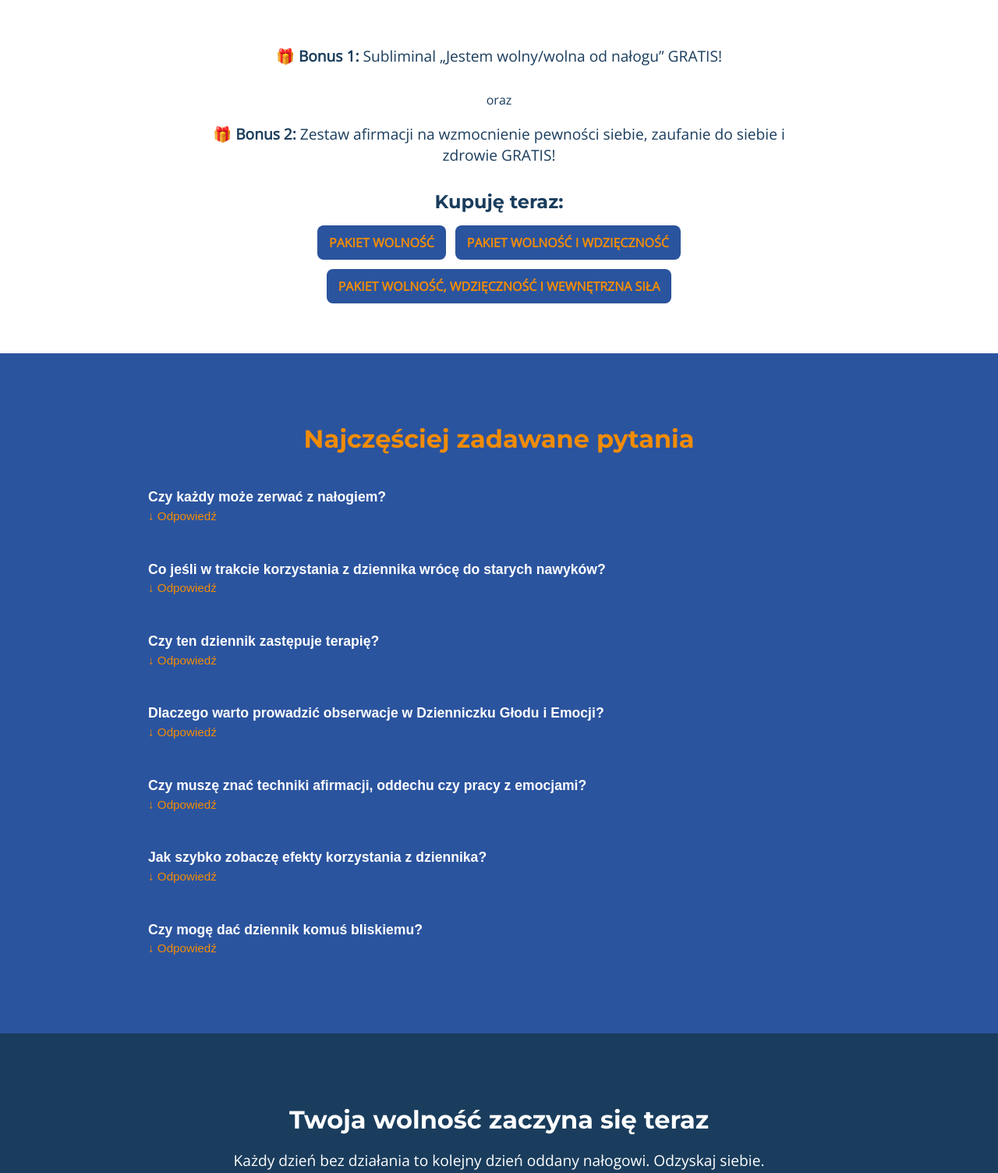
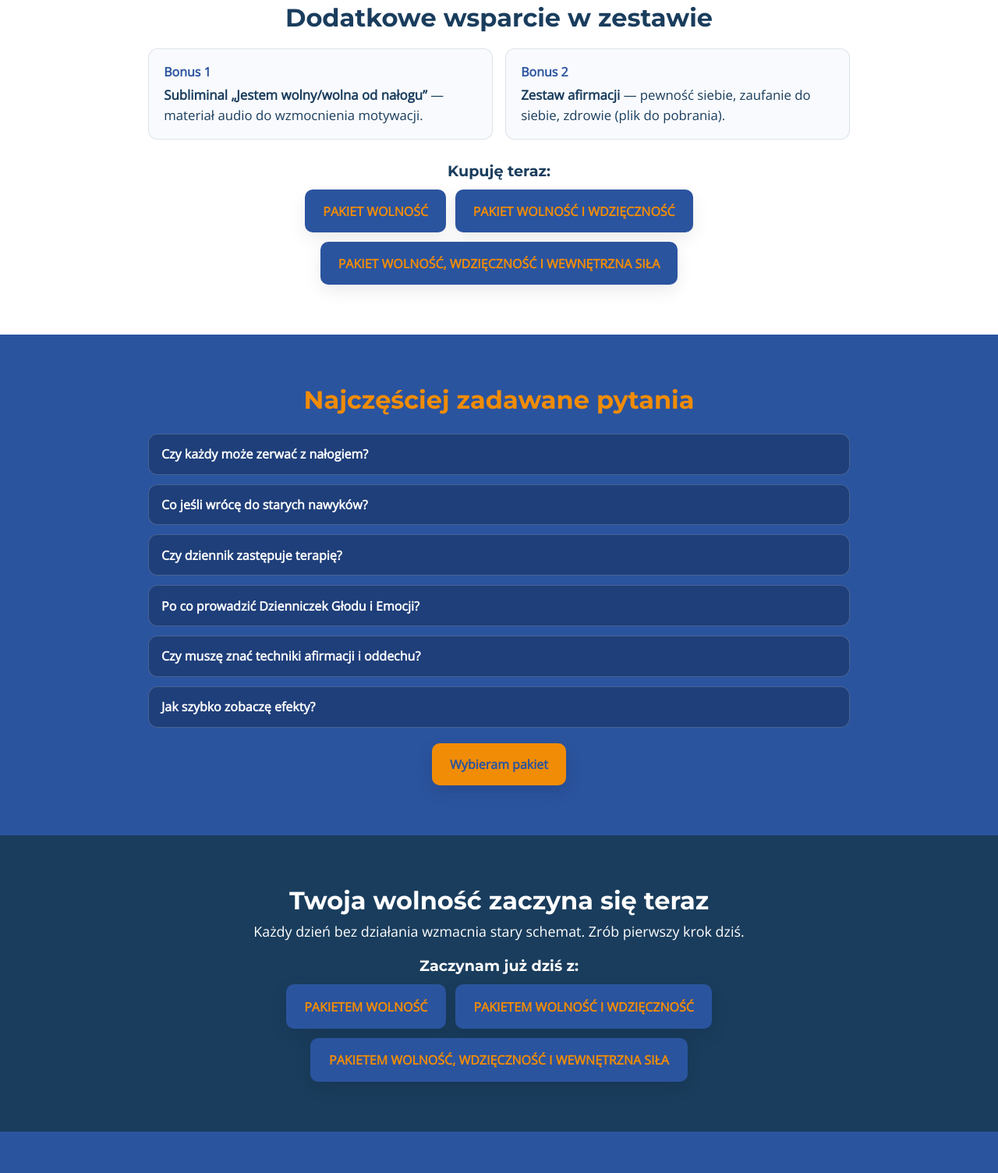
Before and after one commit to kontaktdodna-rgb/wolnosc-od-nalogu, a plain HTML site: page index.html in a window 1280 px wide. Shown: the part 6441-7945 px from the top of the page at 78% size. After the commit the page ends 7892 px from the top, so only its background shows below. Drawn offline with nearby package versions, Linux system fonts and the light colour scheme.

Commit message:
Update index.html

```diff
--- a/index.html
+++ b/index.html
@@ -665,8 +665,7 @@ src="https://www.facebook.com/tr?id=2672176943134011&ev=PageView&noscript=1"
   </div>
 </section>
 <!-- === / SEKCJA 5 === -->
-html
-Skopiuj kod
+
 <!-- === SEKCJA 6: SPOŁECZNY DOWÓD SŁUSZNOŚCI (poprawiona) === -->
 <section id="social-proof" aria-label="Opinie i efekty"
   style="padding: 4rem 2rem; background-color: #ffffff; color: #1A3D5D;">
@@ -714,8 +713,7 @@ Skopiuj kod
   </div>
 </section>
 <!-- === / SEKCJA 6 === -->
-html
-Skopiuj kod
+
 <!-- === SEKCJA 7: DLA KOGO JEST TEN DZIENNIK (poprawiona) === -->
 <section id="for-whom" aria-label="Dla kogo"
   style="padding: 4rem 2rem; background-color: #2B549F; color:#fff;">
@@ -785,178 +783,177 @@ Skopiuj kod
   </div>
 </section>
 <!-- === / SEKCJA 7 === -->
-  <!-- SEKCJA 8: DLACZEGO WARTO -->
-<section style="padding: 4rem 2rem; background-color: #2B549F; color: #ffffff;">
-  <div style="max-width: 1000px; margin: 0 auto; text-align: center;">
+<!-- === SEKCJA 8: DLACZEGO WARTO (poprawiona) === -->
+<section id="why" aria-label="Dlaczego warto"
+  style="padding: 4rem 2rem; background-color: #2B549F; color: #fff;">
+  <div style="max-width: 1100px; margin: 0 auto;">
 
-    <h2 style="font-family: 'Montserrat', sans-serif; font-size: 2rem; margin-bottom: 2rem; color: #ffffff;">
+    <h2 style="font-family:'Montserrat',sans-serif; font-size: clamp(1.6rem,3vw,2rem); text-align:center; margin:0 0 1.5rem 0;">
       Dlaczego warto?
     </h2>
 
-    <ul style="list-style-type: none; padding-left: 0; font-size: 1.2rem; line-height: 2; color: #ffffff;">
-      <li>✔ Stworzony na bazie sprawdzonych metod terapeutycznych</li>
-      <li>✔ Łączy narzędzia psychologiczne, coachingowe i mindfulness</li>
-      <li>✔ Możesz korzystać od razu – drukuj lub wypełniaj online</li>
-      <li>✔ Jednorazowy zakup – bez abonamentów</li>
-    </ul>
+    <!-- 4 korzyści w kartach dla czytelności -->
+    <div style="display:grid; gap:1rem; grid-template-columns: repeat(4, minmax(0,1fr));">
+      <article style="background:#1F3F7A; border:1px solid rgba(255,255,255,.18); border-radius:12px; padding:1rem;">
+        <div style="font-weight:800; color:#F18C06; margin-bottom:.35rem;">Sprawdzone podejście</div>
+        <p style="margin:0; line-height:1.55;">Oparte na metodach terapeutycznych i praktykach samoregulacji.</p>
+      </article>
+      <article style="background:#1F3F7A; border:1px solid rgba(255,255,255,.18); border-radius:12px; padding:1rem;">
+        <div style="font-weight:800; color:#F18C06; margin-bottom:.35rem;">Konkretne narzędzia</div>
+        <p style="margin:0; line-height:1.55;">Psychologia, coaching, uważność — bez teorii, tylko ćwiczenia.</p>
+      </article>
+      <article style="background:#1F3F7A; border:1px solid rgba(255,255,255,.18); border-radius:12px; padding:1rem;">
+        <div style="font-weight:800; color:#F18C06; margin-bottom:.35rem;">Start od razu</div>
+        <p style="margin:0; line-height:1.55;">Wersja cyfrowa: drukuj lub wypełniaj na telefonie/komputerze.</p>
+      </article>
+      <article style="background:#1F3F7A; border:1px solid rgba(255,255,255,.18); border-radius:12px; padding:1rem;">
+        <div style="font-weight:800; color:#F18C06; margin-bottom:.35rem;">Bez abonamentu</div>
+        <p style="margin:0; line-height:1.55;">Jednorazowy zakup — korzystasz tyle, ile potrzebujesz.</p>
+      </article>
+    </div>
 
+    <!-- Mikro-CTA -->
+    <div style="text-align:center; margin-top:1.5rem;">
+      <a href="#pakiety"
+         style="display:inline-block; padding:.95rem 1.35rem; border-radius:10px; font-weight:700; text-decoration:none; border:2px solid transparent; background:#F18C06; color:#2B549F; box-shadow:0 8px 22px rgba(0,0,0,.12);">
+        Sprawdź pakiety
+      </a>
+    </div>
   </div>
 </section>
 
-<!-- SEKCJA 9: CENA I BONUS -->
-<section style="padding: 4rem 2rem; background-color: #ffffff; color: #1A3D5D;">
-  <div style="max-width: 800px; margin: 0 auto; text-align: center;">
+<!-- === SEKCJA 9: BONUSY + CTA (poprawiona) === -->
+<section id="bonus" aria-label="Bonusy i zakup"
+  style="padding: 4rem 2rem; background-color:#fff; color:#1A3D5D;">
+  <div style="max-width: 900px; margin: 0 auto;">
 
-    <p style="font-size: 1.2rem; margin-bottom: 2rem;">
-      🎁 <strong>Bonus 1:</strong> Subliminal „Jestem wolny/wolna od nałogu” GRATIS!
-      <p>oraz</p>
-        <p style="font-size: 1.2rem; margin-bottom: 2rem;">
-      🎁 <strong>Bonus 2:</strong> Zestaw afirmacji na wzmocnienie pewności siebie, zaufanie do siebie i zdrowie GRATIS!
-  </p>
+    <h2 style="font-family:'Montserrat',sans-serif; font-size: clamp(1.6rem,3vw,2rem); text-align:center; margin:0 0 1.25rem 0;">
+      Dodatkowe wsparcie w zestawie
+    </h2>
 
-<div style="margin-top: 1.5rem; text-align: center;">
-  <h3 style="font-family: 'Montserrat', sans-serif; font-size: 1.5rem; margin-bottom: 1rem;">
-    Kupuję teraz:
-  </h3>
-  <div class="cta-packages">
-    <a class="cta-link" href="https://www.naffy.io/do-dna/wolnosc-od-nalogu-masz-to-w-sobie-dziennik-wsparcia-dla-uzaleznionych-GGz" target="_blank" rel="noopener">
+    <!-- Bonusy w kartach -->
+    <div style="display:grid; gap:1rem; grid-template-columns: repeat(2, minmax(0,1fr));">
+      <article style="background:#F8FAFD; border:1px solid rgba(26,61,93,.12); border-radius:12px; padding:1.1rem 1.2rem;">
+        <div style="font-weight:800; color:#2B549F; margin-bottom:.35rem;">Bonus 1</div>
+        <div style="font-size:1.05rem; line-height:1.55;"><strong>Subliminal „Jestem wolny/wolna od nałogu”</strong> — materiał audio do wzmocnienia motywacji.</div>
+      </article>
+      <article style="background:#F8FAFD; border:1px solid rgba(26,61,93,.12); border-radius:12px; padding:1.1rem 1.2rem;">
+        <div style="font-weight:800; color:#2B549F; margin-bottom:.35rem;">Bonus 2</div>
+        <div style="font-size:1.05rem; line-height:1.55;"><strong>Zestaw afirmacji</strong> — pewność siebie, zaufanie do siebie, zdrowie (plik do pobrania).</div>
+      </article>
+    </div>
+
+    <!-- CTA zbiorcze -->
+    <div style="text-align:center; margin-top:1.75rem;">
+      <h3 style="font-family:'Montserrat',sans-serif; font-size:1.2rem; margin:0 0 .75rem 0;">Kupuję teraz:</h3>
+      <div style="display:flex; gap:.75rem; justify-content:center; flex-wrap:wrap;">
+        <a class="btn btn-primary" href="https://www.naffy.io/do-dna/wolnosc-od-nalogu-masz-to-w-sobie-dziennik-wsparcia-dla-uzaleznionych-GGz" target="_blank" rel="noopener"
+           style="display:inline-block; padding:.9rem 1.3rem; border-radius:10px; font-weight:700; text-decoration:none; border:2px solid transparent; background:#2B549F; color:#F18C06; box-shadow:0 8px 22px rgba(0,0,0,.08);">
           PAKIET WOLNOŚĆ
         </a>
-    <a class="cta-link" href="https://www.naffy.io/do-dna/pakiet-wolnosc-i-wdziecznosc-8Y7" target="_blank" rel="noopener">
+        <a class="btn btn-primary" href="https://www.naffy.io/do-dna/pakiet-wolnosc-i-wdziecznosc-8Y7" target="_blank" rel="noopener"
+           style="display:inline-block; padding:.9rem 1.3rem; border-radius:10px; font-weight:700; text-decoration:none; border:2px solid transparent; background:#2B549F; color:#F18C06; box-shadow:0 8px 22px rgba(0,0,0,.08);">
           PAKIET WOLNOŚĆ I WDZIĘCZNOŚĆ
         </a>
-    <a class="cta-link" href="https://www.naffy.io/do-dna/pakiet-wolnosc-wdziecznosc-i-wewnetrzna-sila-25Y" target="_blank" rel="noopener">
+        <a class="btn btn-primary" href="https://www.naffy.io/do-dna/pakiet-wolnosc-wdziecznosc-i-wewnetrzna-sila-25Y" target="_blank" rel="noopener"
+           style="display:inline-block; padding:.9rem 1.3rem; border-radius:10px; font-weight:700; text-decoration:none; border:2px solid transparent; background:#2B549F; color:#F18C06; box-shadow:0 8px 22px rgba(0,0,0,.08);">
           PAKIET WOLNOŚĆ, WDZIĘCZNOŚĆ I WEWNĘTRZNA SIŁA
         </a>
       </div>
     </div>
-
-
   </div>
 </section>
-<!-- SEKCJA 10: FAQ -->
-<section style="padding: 4rem 2rem; background-color: #2B549F; color: #ffffff;">
+
+<!-- === SEKCJA 10: FAQ (poprawiona, akordeony) === -->
+<section id="faq" aria-label="Najczęściej zadawane pytania"
+  style="padding: 4rem 2rem; background-color:#2B549F; color:#fff;">
   <div style="max-width: 900px; margin: 0 auto;">
-
-    <h2 style="text-align: center; font-family: 'Montserrat', sans-serif; font-size: 2rem; margin-bottom: 2rem; color: #F18C06;">
+    <h2 style="text-align:center; font-family:'Montserrat',sans-serif; font-size: clamp(1.6rem,3vw,2rem); margin:0 0 1.5rem 0; color:#F18C06;">
       Najczęściej zadawane pytania
     </h2>
 
-    <!-- Pytania i odpowiedzi -->
-    <div class="faq-item" style="margin-bottom: 1.5rem;">
-      <button onclick="toggleAnswer(this)" style="width: 100%; background: none; border: none; text-align: left; font-size: 1.1rem; color: #ffffff; cursor: pointer; padding: 0.8rem 0; font-weight: bold;">
-        Czy każdy może zerwać z nałogiem?
-        <span class="faq-toggle-label" style="display: block; color: #F18C06; font-weight: normal; font-size: 0.95rem; margin-top: 0.3rem;">↓ Odpowiedź</span>
-      </button>
-      <div class="faq-answer" style="display: none; padding-left: 1rem; color: #ffffff; font-weight: normal;">
-        Tak. To droga, która może być dłuższa lub krótsza w zależności od osoby, ale każdy ma w sobie potencjał do zmiany. Kluczowe jest wsparcie – od bliskich, terapeutów, grup, a także od narzędzi takich jak ten dziennik. Nawet jeśli teraz wydaje Ci się, że to niemożliwe, małe kroki potrafią przynieść duże rezultaty.
+    <!-- Pojedyncza pozycja FAQ -->
+    <details style="background:#1F3F7A; border:1px solid rgba(255,255,255,.18); border-radius:12px; padding: .9rem 1rem; margin-bottom:.75rem;">
+      <summary style="cursor:pointer; font-weight:700; list-style:none; outline:none;">Czy każdy może zerwać z nałogiem?</summary>
+      <div style="margin-top:.5rem; line-height:1.65;">
+        Tak. Tempo jest indywidualne, ale każdy ma potencjał do zmiany. Kluczowe są wsparcie i proste narzędzia stosowane codziennie.
       </div>
+    </details>
+
+    <details style="background:#1F3F7A; border:1px solid rgba(255,255,255,.18); border-radius:12px; padding: .9rem 1rem; margin-bottom:.75rem;">
+      <summary style="cursor:pointer; font-weight:700; list-style:none; outline:none;">Co jeśli wrócę do starych nawyków?</summary>
+      <div style="margin-top:.5rem; line-height:1.65;">
+        To nie porażka. Wróć do pracy z dziennikiem i potraktuj potknięcie jako informację: co je wywołało i co zmienić następnym razem.
       </div>
+    </details>
 
-    <div class="faq-item" style="margin-bottom: 1.5rem;">
-      <button onclick="toggleAnswer(this)" style="width: 100%; background: none; border: none; text-align: left; font-size: 1.1rem; color: #ffffff; cursor: pointer; padding: 0.8rem 0; font-weight: bold;">
-        Co jeśli w trakcie korzystania z dziennika wrócę do starych nawyków?
-        <span class="faq-toggle-label" style="display: block; color: #F18C06; font-weight: normal; font-size: 0.95rem; margin-top: 0.3rem;">↓ Odpowiedź</span>
-      </button>
-      <div class="faq-answer" style="display: none; padding-left: 1rem; color: #ffffff; font-weight: normal;">
-        To nie oznacza porażki. Potknięcia zdarzają się wielu osobom w procesie zmiany. Najważniejsze to wrócić do korzystania z narzędzi w dzienniku i potraktować ten moment jako lekcję. Warto zadać sobie pytanie: co wywołało ten powrót? Co mogę zrobić inaczej następnym razem? Dziennik pomoże Ci nazwać te elementy i odzyskać kierunek, zamiast zaczynać od zera.
+    <details style="background:#1F3F7A; border:1px solid rgba(255,255,255,.18); border-radius:12px; padding: .9rem 1rem; margin-bottom:.75rem;">
+      <summary style="cursor:pointer; font-weight:700; list-style:none; outline:none;">Czy dziennik zastępuje terapię?</summary>
+      <div style="margin-top:.5rem; line-height:1.65;">
+        Nie. To wsparcie i uzupełnienie między sesjami — narzędzie, które masz przy sobie w krytycznych momentach.
       </div>
+    </details>
+
+    <details style="background:#1F3F7A; border:1px solid rgba(255,255,255,.18); border-radius:12px; padding: .9rem 1rem; margin-bottom:.75rem;">
+      <summary style="cursor:pointer; font-weight:700; list-style:none; outline:none;">Po co prowadzić Dzienniczek Głodu i Emocji?</summary>
+      <div style="margin-top:.5rem; line-height:1.65;">
+        To mapa wyzwalaczy: szybciej rozpoznajesz schematy i reagujesz zanim napięcie wymknie się spod kontroli.
       </div>
+    </details>
 
-    <div class="faq-item" style="margin-bottom: 1.5rem;">
-      <button onclick="toggleAnswer(this)" style="width: 100%; background: none; border: none; text-align: left; font-size: 1.1rem; color: #ffffff; cursor: pointer; padding: 0.8rem 0; font-weight: bold;">
-        Czy ten dziennik zastępuje terapię?
-        <span class="faq-toggle-label" style="display: block; color: #F18C06; font-weight: normal; font-size: 0.95rem; margin-top: 0.3rem;">↓ Odpowiedź</span>
-      </button>
-      <div class="faq-answer" style="display: none; padding-left: 1rem; color: #ffffff; font-weight: normal;">
-        Nie. Ten dziennik nie jest zamiennikiem terapii, psychologa ani grup wsparcia. To uzupełnienie – narzędzie, które możesz mieć zawsze przy sobie, w telefonie lub na komputerze. Terapeuta czy grupa spotykają się z Tobą w określonym czasie, a dziennik jest dostępny wtedy, gdy naprawdę go potrzebujesz – w środku nocy, w pracy, w chwili kryzysu.
+    <details style="background:#1F3F7A; border:1px solid rgba(255,255,255,.18); border-radius:12px; padding: .9rem 1rem; margin-bottom:.75rem;">
+      <summary style="cursor:pointer; font-weight:700; list-style:none; outline:none;">Czy muszę znać techniki afirmacji i oddechu?</summary>
+      <div style="margin-top:.5rem; line-height:1.65;">
+        Nie. Wszystko jest opisane prosto i krok po kroku — zaczniesz od podstaw.
       </div>
+    </details>
+
+    <details style="background:#1F3F7A; border:1px solid rgba(255,255,255,.18); border-radius:12px; padding: .9rem 1rem;">
+      <summary style="cursor:pointer; font-weight:700; list-style:none; outline:none;">Jak szybko zobaczę efekty?</summary>
+      <div style="margin-top:.5rem; line-height:1.65;">
+        To indywidualne — od kilku dni do kilku tygodni/miesięcy. Klucz to regularność małych kroków.
       </div>
+    </details>
 
-    <div class="faq-item" style="margin-bottom: 1.5rem;">
-      <button onclick="toggleAnswer(this)" style="width: 100%; background: none; border: none; text-align: left; font-size: 1.1rem; color: #ffffff; cursor: pointer; padding: 0.8rem 0; font-weight: bold;">
-        Dlaczego warto prowadzić obserwacje w Dzienniczku Głodu i Emocji?
-        <span class="faq-toggle-label" style="display: block; color: #F18C06; font-weight: normal; font-size: 0.95rem; margin-top: 0.3rem;">↓ Odpowiedź</span>
-      </button>
-      <div class="faq-answer" style="display: none; padding-left: 1rem; color: #ffffff; font-weight: normal;">
-        Bo to działa jak mapa Twoich wyzwalaczy. Kiedy notujesz, w jakich momentach pojawia się głód lub konkretne emocje, zaczynasz widzieć powtarzające się schematy. Dzięki temu możesz reagować wcześniej, zanim trudny moment wymknie się spod kontroli. To prosta praktyka, która zwiększa Twoją świadomość i realnie pomaga utrzymać obrany kurs.
+    <!-- Mikro-CTA po FAQ -->
+    <div style="text-align:center; margin-top:1.25rem;">
+      <a href="#pakiety"
+         style="display:inline-block; padding:.9rem 1.3rem; border-radius:10px; font-weight:700; text-decoration:none; border:2px solid transparent; background:#F18C06; color:#2B549F; box-shadow:0 8px 22px rgba(0,0,0,.12);">
+        Wybieram pakiet
+      </a>
     </div>
-    </div>
-
-    <div class="faq-item" style="margin-bottom: 1.5rem;">
-      <button onclick="toggleAnswer(this)" style="width: 100%; background: none; border: none; text-align: left; font-size: 1.1rem; color: #ffffff; cursor: pointer; padding: 0.8rem 0; font-weight: bold;">
-        Czy muszę znać techniki afirmacji, oddechu czy pracy z emocjami?
-        <span class="faq-toggle-label" style="display: block; color: #F18C06; font-weight: normal; font-size: 0.95rem; margin-top: 0.3rem;">↓ Odpowiedź</span>
-      </button>
-      <div class="faq-answer" style="display: none; padding-left: 1rem; color: #ffffff; font-weight: normal;">
-        Nie. Wszystkie metody w dzienniku są opisane prosto i krok po kroku. Nawet jeśli nigdy wcześniej nie korzystałeś/aś z takich narzędzi, szybko nauczysz się je stosować. To przewodnik, który prowadzi Cię od podstaw, bez presji i skomplikowanych instrukcji.
-      </div>
-    </div>
-
-    <div class="faq-item" style="margin-bottom: 1.5rem;">
-      <button onclick="toggleAnswer(this)" style="width: 100%; background: none; border: none; text-align: left; font-size: 1.1rem; color: #ffffff; cursor: pointer; padding: 0.8rem 0; font-weight: bold;">
-        Jak szybko zobaczę efekty korzystania z dziennika?
-        <span class="faq-toggle-label" style="display: block; color: #F18C06; font-weight: normal; font-size: 0.95rem; margin-top: 0.3rem;">↓ Odpowiedź</span>
-      </button>
-      <div class="faq-answer" style="display: none; padding-left: 1rem; color: #ffffff; font-weight: normal;">
-        To indywidualna sprawa. Niektórzy czują zmianę już po kilku dniach – bo zaczynają lepiej rozumieć swoje emocje i nawyki. Dla innych to proces trwający tygodnie lub miesiące. Najważniejsze jest regularne korzystanie z narzędzi, nawet wtedy, gdy wydaje się, że „nic się nie dzieje” – bo to właśnie te małe, codzienne działania budują trwały efekt.
-      </div>
-    </div>
-
-    <div class="faq-item" style="margin-bottom: 1.5rem;">
-      <button onclick="toggleAnswer(this)" style="width: 100%; background: none; border: none; text-align: left; font-size: 1.1rem; color: #ffffff; cursor: pointer; padding: 0.8rem 0; font-weight: bold;">
-        Czy mogę dać dziennik komuś bliskiemu?
-        <span class="faq-toggle-label" style="display: block; color: #F18C06; font-weight: normal; font-size: 0.95rem; margin-top: 0.3rem;">↓ Odpowiedź</span>
-      </button>
-      <div class="faq-answer" style="display: none; padding-left: 1rem; color: #ffffff; font-weight: normal;">
-        Tak – i to może być jeden z najważniejszych prezentów, jakie możesz podarować. Wysyłając wersję cyfrową, możesz dyskretnie pokazać, że jesteś obok i że wierzysz w tę osobę. Wiele osób mówi, że otrzymanie takiego narzędzia było dla nich sygnałem: „Czas spróbować jeszcze raz”.
-      </div>
-    </div>
-
   </div>
 </section>
 
-<!-- SKRYPT -->
-<script>
-  function toggleAnswer(button) {
-    const answer = button.nextElementSibling;
-    const label = button.querySelector(".faq-toggle-label");
-    const isVisible = answer.style.display === "block";
+<!-- === SEKCJA 11: FINAŁOWY CTA (poprawiona) === -->
+<section id="final-cta" aria-label="Zakończenie i decyzja"
+  style="padding: 4rem 2rem; background-color:#1A3D5D; color:#fff; text-align:center;">
+  <div style="max-width: 900px; margin: 0 auto;">
 
-    answer.style.display = isVisible ? "none" : "block";
-    if (label) {
-      label.style.display = isVisible ? "block" : "none";
-    }
-  }
-</script>
-<!-- SEKCJA 11: FINAŁOWY CTA -->
-<section style="padding: 4rem 2rem; background-color: #1A3D5D; color: white; text-align: center;">
-  <div style="max-width: 800px; margin: 0 auto;">
-
-    <h2 style="font-family: 'Montserrat', sans-serif; font-size: 2rem; margin-bottom: 1rem;">
+    <h2 style="font-family:'Montserrat',sans-serif; font-size: clamp(1.6rem,3vw,2rem); margin:0 0 .5rem 0;">
       Twoja wolność zaczyna się teraz
     </h2>
-
-    <p style="font-size: 1.2rem; margin-bottom: 2rem;">
-      Każdy dzień bez działania to kolejny dzień oddany nałogowi. Odzyskaj siebie.
+    <p style="font-size:1.12rem; margin:0 0 1.25rem 0;">
+      Każdy dzień bez działania wzmacnia stary schemat. Zrób pierwszy krok dziś.
     </p>
 
-<div style="margin-top: 1.25rem; text-align: center;">
-  <h3 style="font-family: 'Montserrat', sans-serif; font-size: 1.5rem; margin-bottom: 1rem;">
+    <h3 style="font-family:'Montserrat',sans-serif; font-size:1.2rem; margin:0 0 .75rem 0;">
       Zaczynam już dziś z:
     </h3>
-  <div class="cta-packages">
-    <a class="cta-link" href="https://www.naffy.io/do-dna/wolnosc-od-nalogu-masz-to-w-sobie-dziennik-wsparcia-dla-uzaleznionych-GGz" target="_blank" rel="noopener">
+    <div style="display:flex; gap:.75rem; justify-content:center; flex-wrap:wrap;">
+      <a class="btn btn-primary" href="https://www.naffy.io/do-dna/wolnosc-od-nalogu-masz-to-w-sobie-dziennik-wsparcia-dla-uzaleznionych-GGz" target="_blank" rel="noopener"
+         style="display:inline-block; padding:.95rem 1.35rem; border-radius:10px; font-weight:700; text-decoration:none; border:2px solid transparent; background:#2B549F; color:#F18C06; box-shadow:0 8px 22px rgba(0,0,0,.10);">
         PAKIETEM WOLNOŚĆ
       </a>
-    <a class="cta-link" href="https://www.naffy.io/do-dna/pakiet-wolnosc-i-wdziecznosc-8Y7" target="_blank" rel="noopener">
+      <a class="btn btn-primary" href="https://www.naffy.io/do-dna/pakiet-wolnosc-i-wdziecznosc-8Y7" target="_blank" rel="noopener"
+         style="display:inline-block; padding:.95rem 1.35rem; border-radius:10px; font-weight:700; text-decoration:none; border:2px solid transparent; background:#2B549F; color:#F18C06; box-shadow:0 8px 22px rgba(0,0,0,.10);">
         PAKIETEM WOLNOŚĆ I WDZIĘCZNOŚĆ
       </a>
-    <a class="cta-link" href="https://www.naffy.io/do-dna/pakiet-wolnosc-wdziecznosc-i-wewnetrzna-sila-25Y" target="_blank" rel="noopener">
+      <a class="btn btn-primary" href="https://www.naffy.io/do-dna/pakiet-wolnosc-wdziecznosc-i-wewnetrzna-sila-25Y" target="_blank" rel="noopener"
+         style="display:inline-block; padding:.95rem 1.35rem; border-radius:10px; font-weight:700; text-decoration:none; border:2px solid transparent; background:#2B549F; color:#F18C06; box-shadow:0 8px 22px rgba(0,0,0,.10);">
         PAKIETEM WOLNOŚĆ, WDZIĘCZNOŚĆ I WEWNĘTRZNA SIŁA
       </a>
     </div>
-
   </div>
 </section>
 
```
Lines whose indentation alone changed are shown as unchanged.
